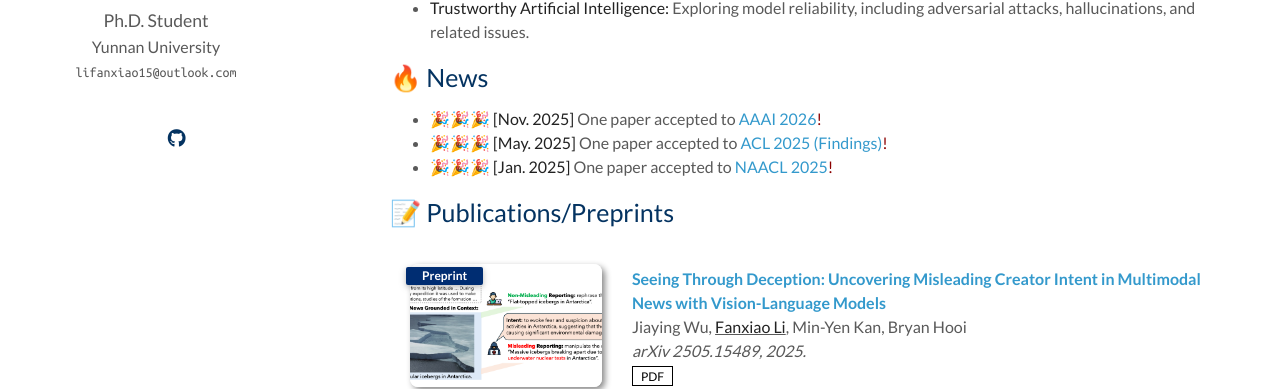
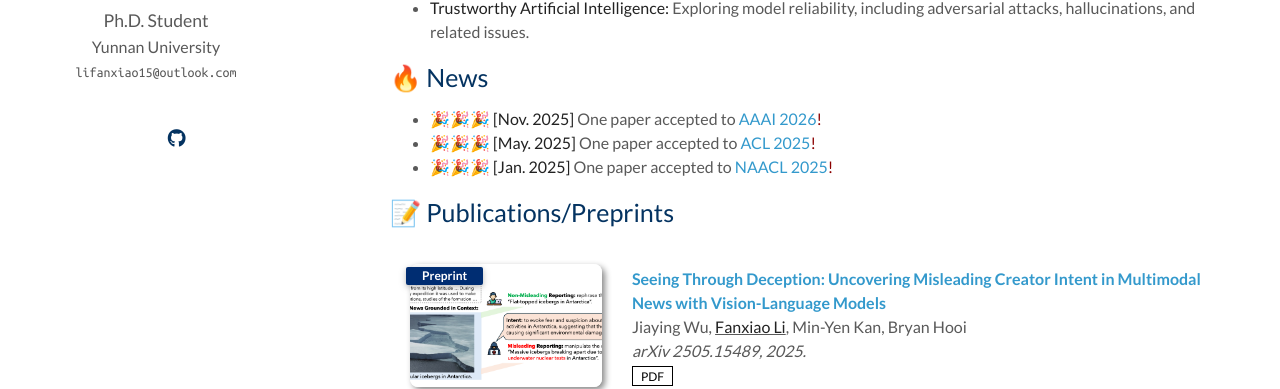
Before and after one commit to fanxiao15/fanxiao15.github.io, a Jekyll site: the page built from index.md, in a window 1280 px wide and 900 px high. Shown: the part 295-684 px from the top of the window. Built offline with Jekyll 4.4.1, drawn with Linux system fonts in a browser that asks for light colours; a style sheet for code colours, icons or effects is not loaded; our own code applies the rules of GitHub Pages for plain Markdown files.

Commit message:
Fix link formatting for ACL 2025 news entry

```diff
--- a/index.md
+++ b/index.md
@@ -16,7 +16,7 @@ I am currently pursuing my Ph.D. at [Yunnan University](https://www.ynu.edu.cn/)
 
 ## 🔥 News
 -  🎉🎉🎉 **[Nov. 2025]** One paper accepted to <span style="color:darkred;">[AAAI 2026](https://aaai.org/conference/aaai/aaai-26/)! </span>
--  🎉🎉🎉 **[May. 2025]** One paper accepted to <span style="color:darkred;">[ACL 2025 (Findings)](https://2025.aclweb.org)! </span>
+-  🎉🎉🎉 **[May. 2025]** One paper accepted to <span style="color:darkred;">[ACL 2025](https://2025.aclweb.org)! </span>
 -  🎉🎉🎉 **[Jan. 2025]** One paper accepted to <span style="color:darkred;">[NAACL 2025](https://2025.naacl.org)! </span>
 
 
```
